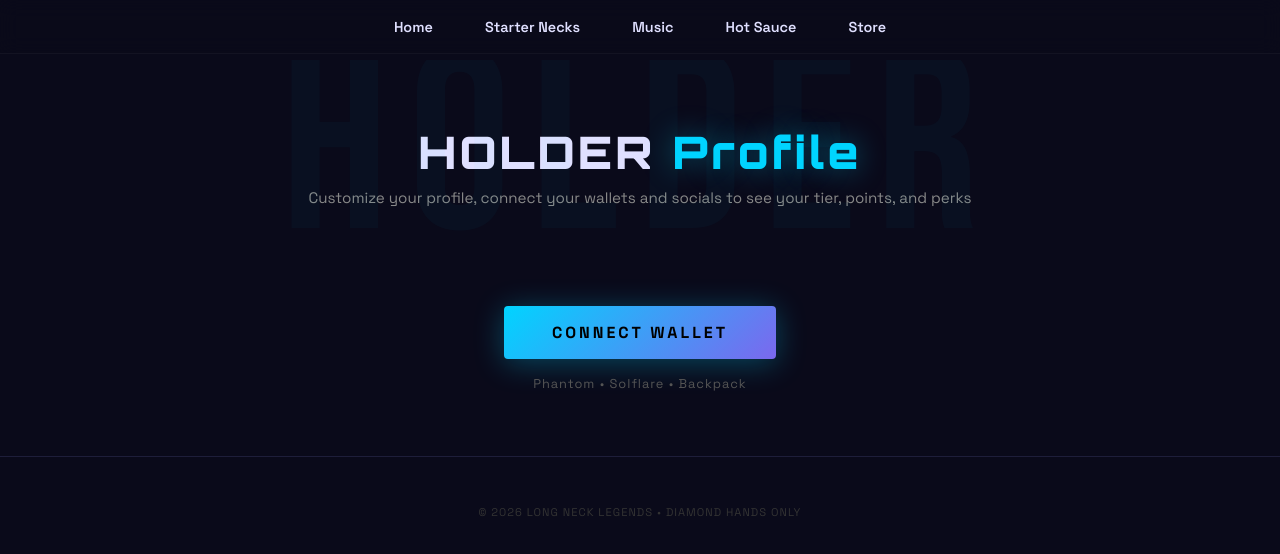
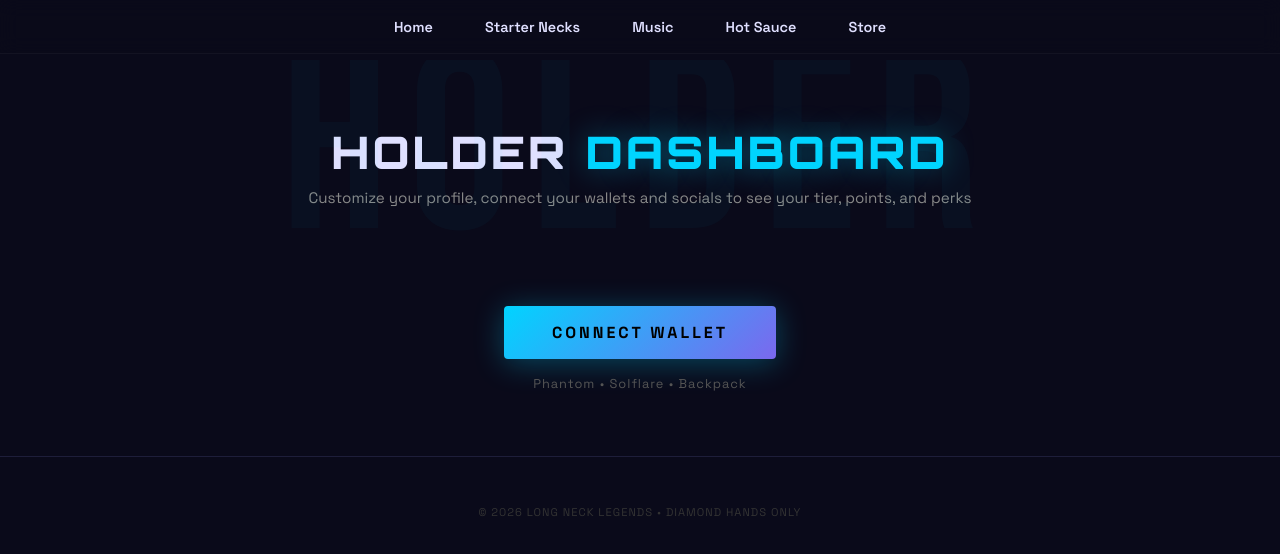
Before and after one commit to RealDreamcatcherAI/Long-Neck-Legends, a website: page dashboardprofile.html in a window 1280 px wide. Drawn offline with Linux system fonts and the light colour scheme.

Commit message:
Update dashboardprofile.html

```diff
--- a/dashboardprofile.html
+++ b/dashboardprofile.html
@@ -894,7 +894,7 @@
   </nav>
 
   <section class="hero">
-    <h1>HOLDER <span>Profile</span></h1>
+    <h1>HOLDER <span>DASHBOARD</span></h1>
     <p class="hero-sub">Customize your profile, connect your wallets and socials to see your tier, points, and perks</p>
   </section>
 
```
